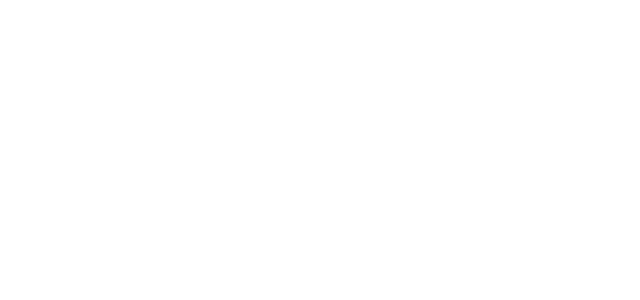
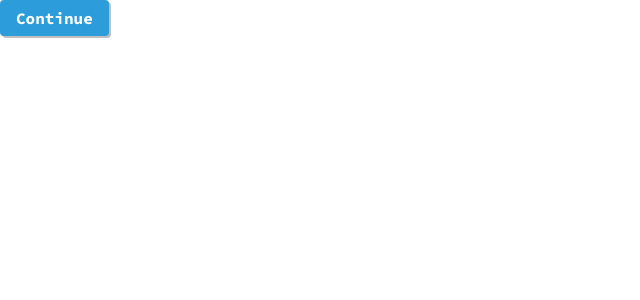
Before and after one commit to Franco-Sanchez/github-stats, a React (Create React App) app: page / in a window 1280 px wide. Shown: the top 300 px of the page, without its empty margins (0-640 px from the left). Built offline with nearby package versions, Linux system fonts and the light colour scheme.

Commit message:
Button component was created and its styles added

```diff
--- a/src/App.js
+++ b/src/App.js
@@ -2,12 +2,35 @@
 import Home from './pages/Home';
 import Search from './pages/Search';
 import Favorites from './pages/Favorites';
+import Followers from './pages/Followers';
+import Followings from './pages/Followings';
+import Repos from './pages/Repos';
+import { Global, css } from '@emotion/react';
 
 function App() {
   return (
     <Router>
       <div className="App">
+        <Global
+          styles={css`
+            @import url('https://fonts.googleapis.com/css2?family=Source+Code+Pro:wght@400;700&display=swap');
+
+            * {
+              margin: 0;
+              padding: 0;
+              font-family: Source Code Pro;
+            }
+
+            body {
+              max-width: 1440px;
+              margin: 0 auto;
+            }
+          `}
+        />
         <Switch>
+          <Route path="/users/:username/repos" component={Repos} />
+          <Route path="/users/:username/followings" component={Followings} />
+          <Route path="/users/:username/followers" component={Followers} />
           <Route path="/favorites" component={Favorites} />
           <Route path="/search" component={Search} />
           <Route path="/" component={Home} />
--- a/src/components/UI/Button.js
+++ b/src/components/UI/Button.js
@@ -0,0 +1,24 @@
+import styled from '@emotion/styled';
+
+const StyledButton = styled.button`
+    padding: 8px 16px;
+    background-color: #2D9CDB;
+    box-shadow: 2px 2px 0px rgba(0, 0, 0, 0.25);
+    border-radius: 4px;
+    font-weight: bold;
+    font-size: 16px;
+    line-height: 20px;
+    color: #FFFFFF;
+    outline: none;
+    border: none;
+    cursor: pointer;
+    &:hover {
+        background-color: #2DB2DB;
+    }
+`
+
+function Button({ children }) {
+    return <StyledButton>{children}</StyledButton>
+}
+
+export default Button;
--- a/src/pages/Home.js
+++ b/src/pages/Home.js
@@ -1,5 +1,11 @@
+import Button from "../components/UI/Button";
+
 function Home() {
-    return <div></div>
+    return (
+        <div>
+            <Button>Continue</Button>
+        </div>
+    )
 }
 
 export default Home;
```
